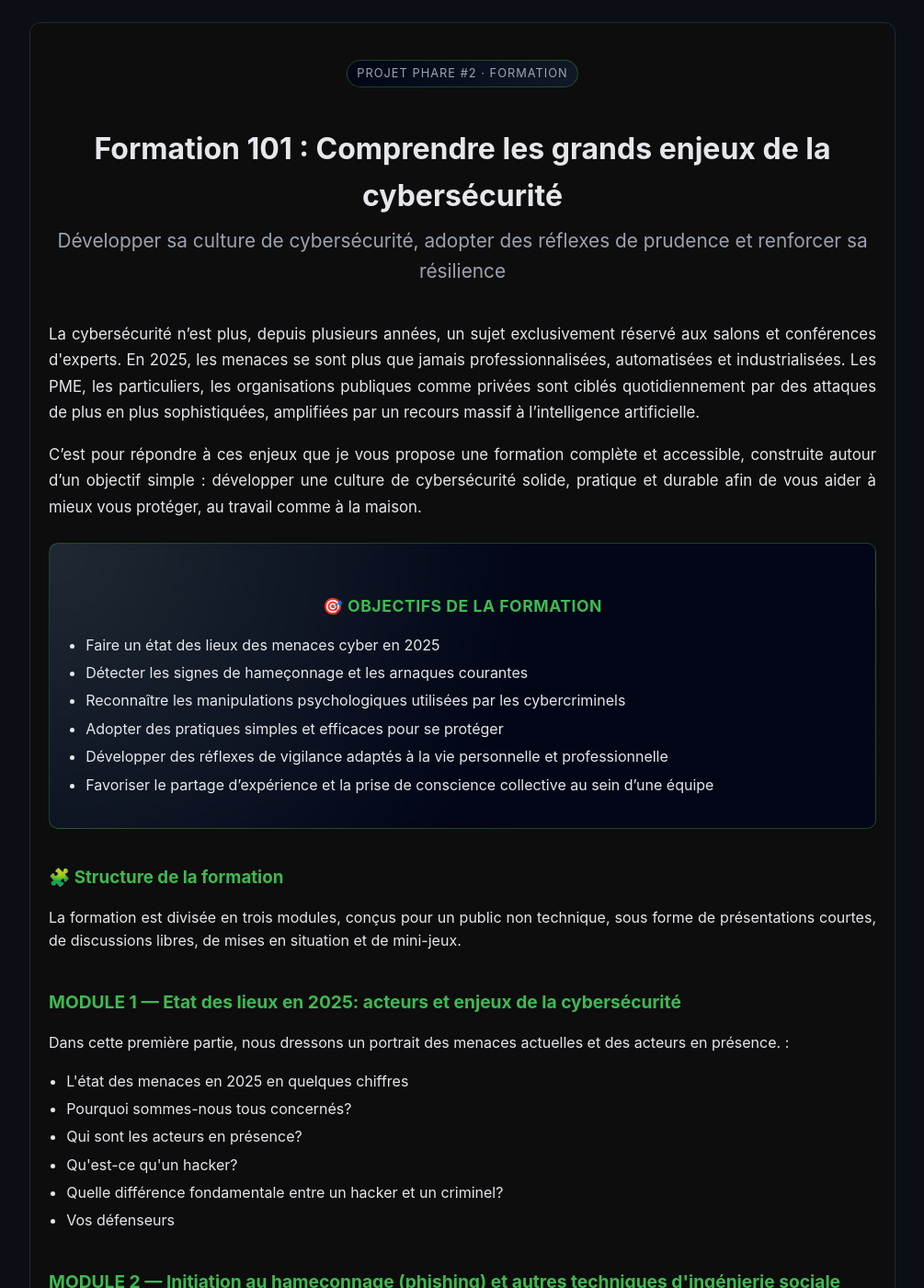
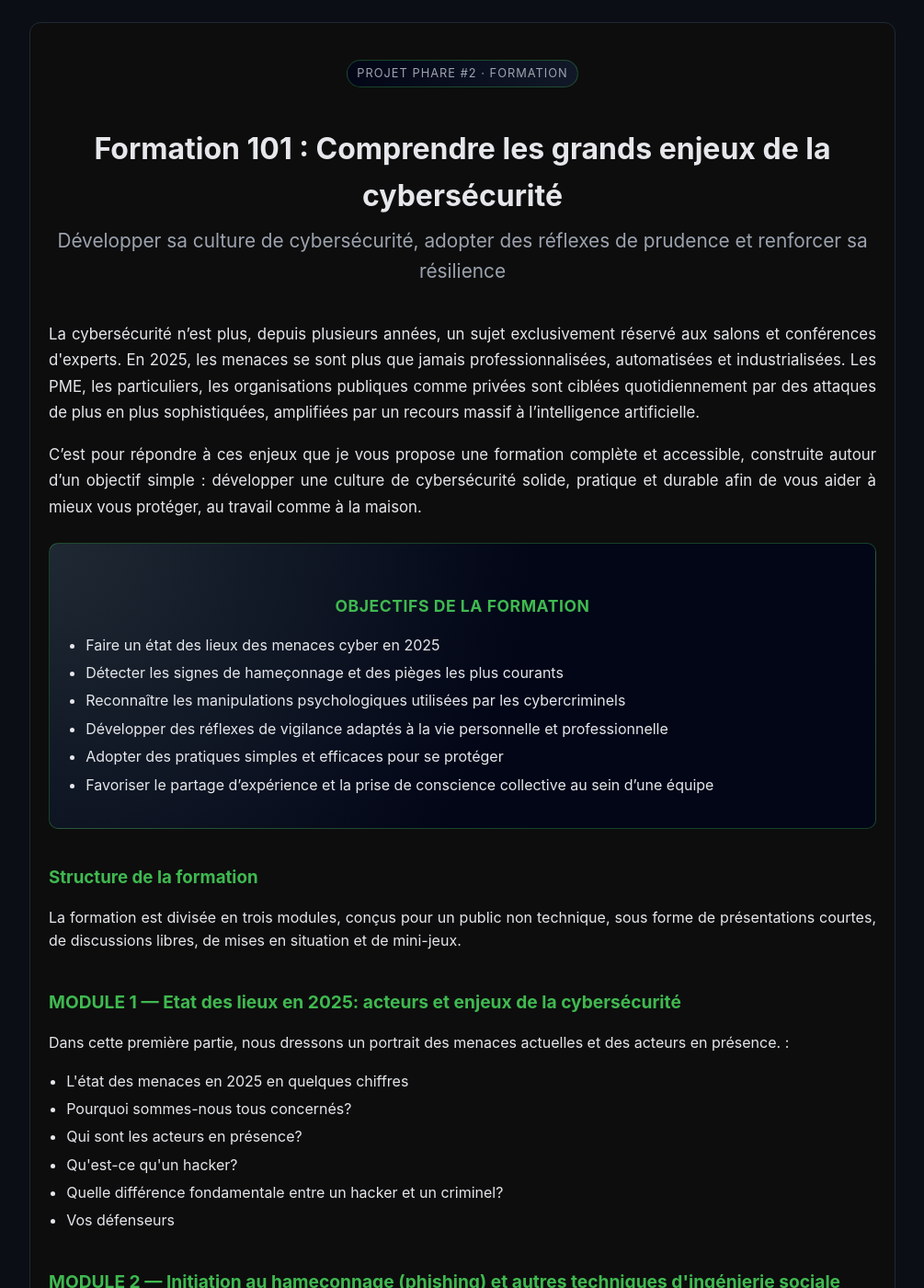
Before and after one commit to sqltemp/portfolio, a Jekyll site: the page projects/phares/formation.html, which Jekyll copies as it is, in a window 1280 px wide and 1400 px high. Shown: the whole window at 92% size, without its empty margins (137-1142 px from the left). Built offline with Jekyll 4.4.1, drawn with Linux system fonts in a browser that asks for light colours; some of the changed text lies outside the part shown.

Commit message:
Update formation.html

```diff
--- a/projects/phares/formation.html
+++ b/projects/phares/formation.html
@@ -130,7 +130,7 @@
 
     <p style="font-size:1.05em; line-height:1.7;">
       La cybersécurité n’est plus, depuis plusieurs années, un sujet exclusivement réservé aux salons et conférences d'experts. En 2025, les menaces se sont plus que jamais professionnalisées,
-      automatisées et industrialisées. Les PME, les particuliers, les organisations publiques comme privées sont ciblés quotidiennement
+      automatisées et industrialisées. Les PME, les particuliers, les organisations publiques comme privées sont ciblées quotidiennement
       par des attaques de plus en plus sophistiquées, amplifiées par un recours massif à l’intelligence artificielle.
     </p>
 
@@ -142,18 +142,18 @@
 
     <!-- Encadré : Objectifs de la formation -->
     <div class="encadre">
-      <h3>🎯 Objectifs de la formation</h3>
+      <h3> Objectifs de la formation</h3>
       <ul>
         <li>Faire un état des lieux des menaces cyber en 2025</li>
-        <li>Détecter les signes de hameçonnage et les arnaques courantes</li>
+        <li>Détecter les signes de hameçonnage et des pièges les plus courants</li>
         <li>Reconnaître les manipulations psychologiques utilisées par les cybercriminels</li>
+        <li>Développer des réflexes de vigilance adaptés à la vie personnelle et professionnelle</li>
         <li>Adopter des pratiques simples et efficaces pour se protéger</li>
-        <li>Développer des réflexes de vigilance adaptés à la vie personnelle et professionnelle</li>
         <li>Favoriser le partage d’expérience et la prise de conscience collective au sein d’une équipe</li>
       </ul>
     </div>
 
-    <h3>🧩 Structure de la formation</h3>
+    <h3> Structure de la formation</h3>
     <p>
       La formation est divisée en trois modules, conçus pour un public non technique, sous forme de présentations courtes, de discussions libres, de mises en situation et de mini-jeux.
     </p>
@@ -214,7 +214,7 @@
 
     <!-- Encadré : Approche pédagogique -->
     <div class="encadre">
-      <h3>💬 Une formation axée sur l’échange et la participation</h3>
+      <h3> Une formation axée sur l’échange et la participation</h3>
       <p>Au-delà des contenus, cette formation repose sur trois piliers pédagogiques&nbsp;:</p>
       <ol>
         <li><strong>Une présentation claire et accessible</strong><br>Pas de vocabulaire technique. Juste ce qu’il faut pour présenter les concepts aussi simplement que possible.</li>
@@ -235,7 +235,7 @@
     </ul>
 
     <!-- Durée & format -->
-    <h3>📏 Durée &amp; format</h3>
+    <h3> Durée &amp; format</h3>
     <ul>
       <li>Format flexible de 60 à 120 minutes</li>
       <li>En présentiel ou en visioconférence</li>
@@ -244,7 +244,7 @@
 
     <!-- Résultats attendus -->
     <div class="encadre">
-      <h3>📦 Résultats attendus</h3>
+      <h3> Résultats attendus</h3>
       <p>À la fin de la formation, les participants&nbsp;:</p>
       <ul>
         <li>Identifient plus facilement les tentatives de hameçonnage</li>
```
